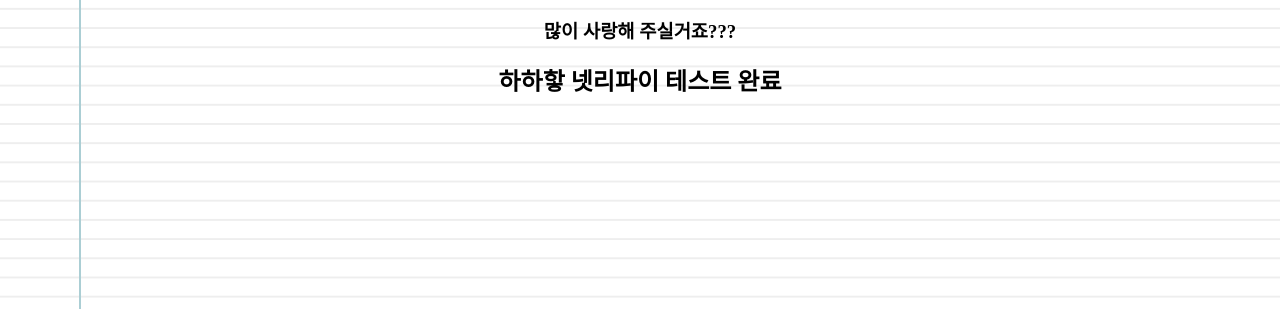
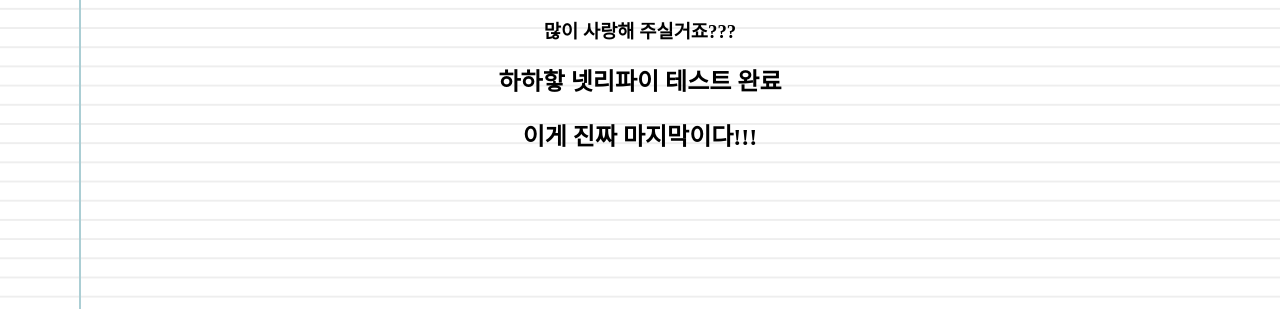
Before and after one commit to legobitna/netlify-test, a plain HTML site: page index.html in a window 1280 px wide. Shown: the part 491-800 px from the top of the page. Drawn offline with Linux system fonts and the light colour scheme.

Commit message:
add last sentence

```diff
--- a/index.html
+++ b/index.html
@@ -15,6 +15,7 @@
         <p>저번 HTML/CSS 강의때는 이를 갈고 만들었다면 이번에는 <strong>잇몸을 갈고</strong> 만들었습니다</p>
         <h3>많이 사랑해 주실거죠???</h3>
         <h2>하하핳 넷리파이 테스트 완료</h2>
+        <h2>이게 진짜 마지막이다!!!</h2>
     </div>
 
 
```
